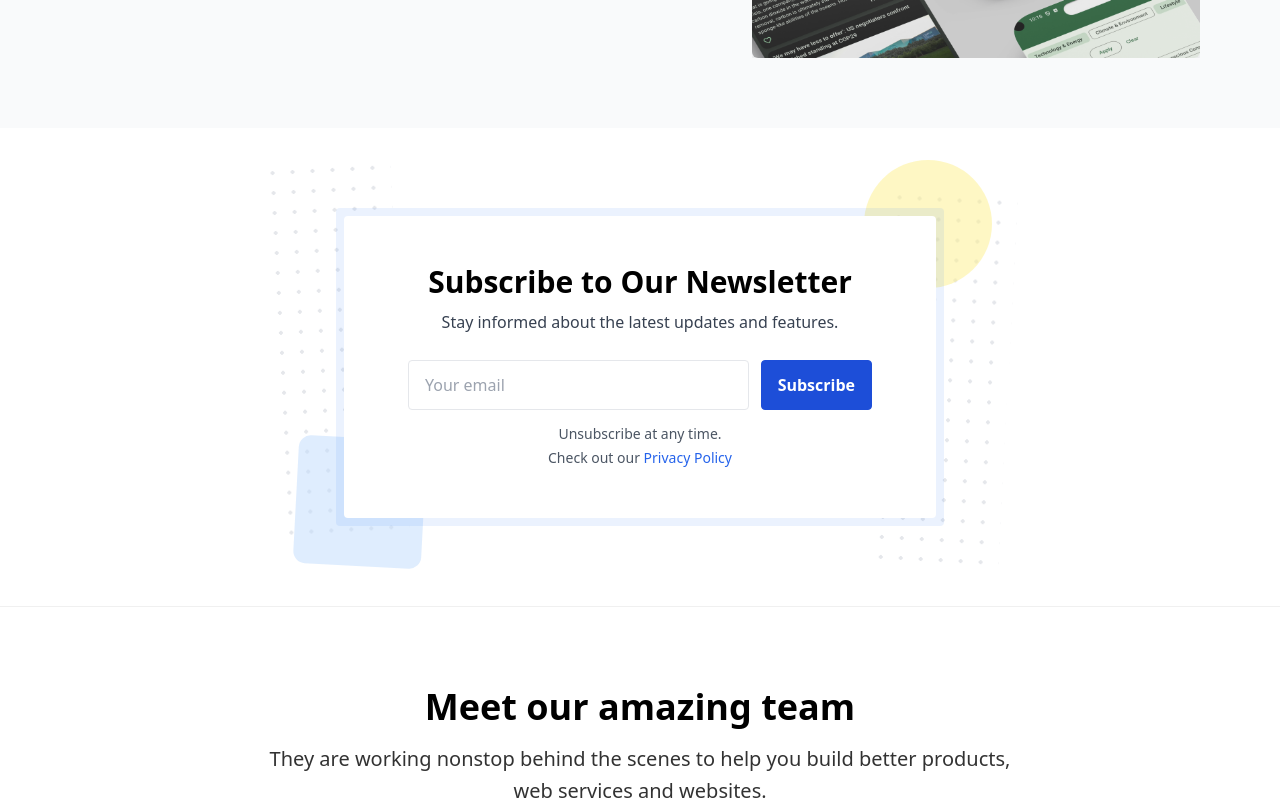
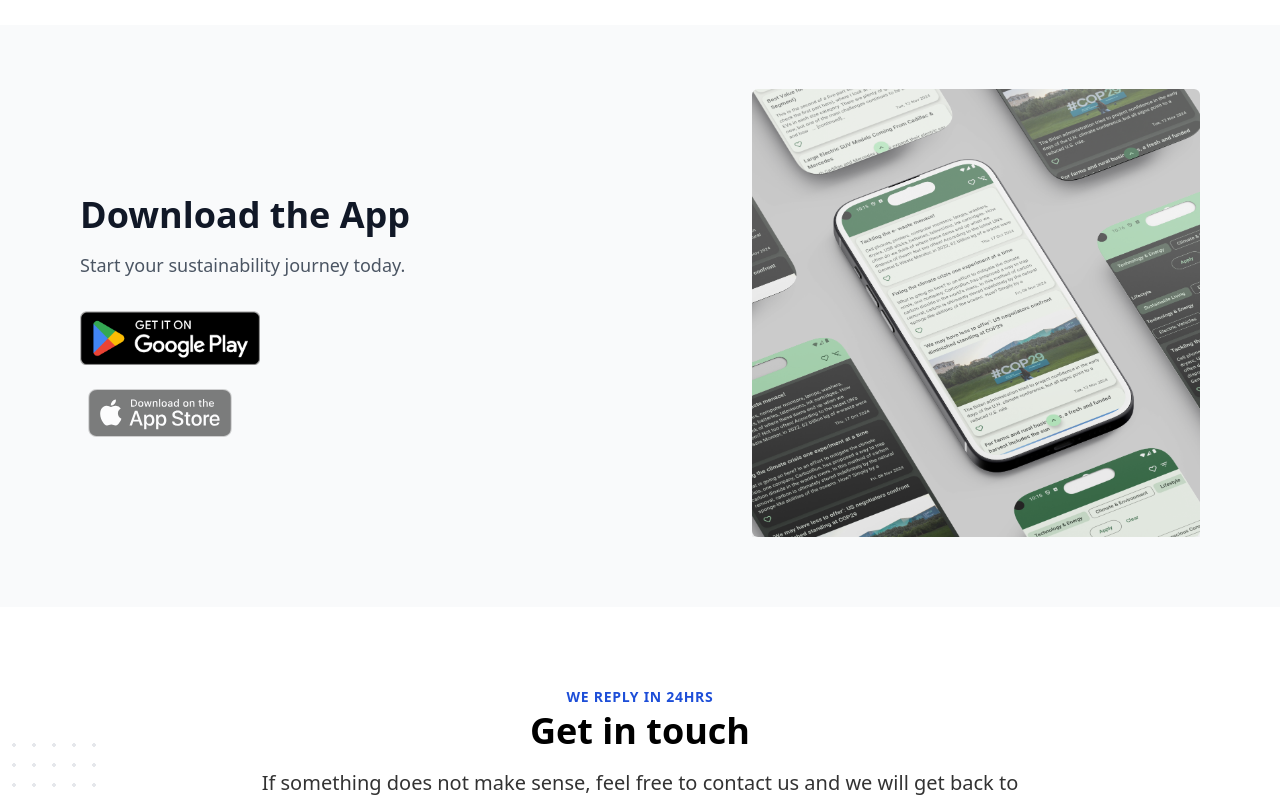
Before and after one commit to Act4Zero/LandingPage-GreenCompass, a Next.js app: page / in a window 1280 px wide. Shown: the part 5940-6740 px from the top of the page. Built offline with nearby package versions, Linux system fonts and the light colour scheme.

Commit message:
[Content] Hide team bios section

```diff
--- a/src/pages/index.js
+++ b/src/pages/index.js
@@ -23,8 +23,8 @@ function IndexPage(props) {
       <Meta />
       <Navbar bgColor="bg-white" />
       <HeroSection
-        title={t('hero.title')}
-        subtitle={t('hero.subtitle')}
+        title={t("hero.title")}
+        subtitle={t("hero.subtitle")}
         strapline=""
         size="lg"
         bgColor="bg-green-500"
@@ -33,16 +33,16 @@ function IndexPage(props) {
         textColor="text-white"
       />
       <ContentSection
-        title={t('content.title')}
-        paragraph1={t('content.paragraph1')}
-        paragraph2={t('content.paragraph2')}
-        paragraph3={t('content.paragraph3')}
-        paragraph4={t('content.paragraph4')}
+        title={t("content.title")}
+        paragraph1={t("content.paragraph1")}
+        paragraph2={t("content.paragraph2")}
+        paragraph3={t("content.paragraph3")}
+        paragraph4={t("content.paragraph4")}
       />
       <FeaturesSection
-        title={t('features.title')}
-        subtitle={t('features.subtitle')}
-        strapline={t('features.strapline')}
+        title={t("features.title")}
+        subtitle={t("features.subtitle")}
+        strapline={t("features.strapline")}
         size="md"
         bgColor="bg-white"
         bgImage=""
@@ -50,9 +50,9 @@ function IndexPage(props) {
         textColor=""
       />
       <CtaSection
-        title={t('cta.title')}
-        subtitle={t('cta.subtitle')}
-        ctaText={t('cta.button')}
+        title={t("cta.title")}
+        subtitle={t("cta.subtitle")}
+        ctaText={t("cta.button")}
         strapline=""
         size="lg"
         bgColor="bg-white"
@@ -61,10 +61,18 @@ function IndexPage(props) {
         textColor="text-white"
       />
       <ProjectTimeline />
+      <NewsletterSection
+        strapline=""
+        size="md"
+        bgColor="bg-white"
+        bgImage=""
+        bgImageOpacity={1}
+        textColor=""
+      />
       <FaqSection
-        title={t('faq.title')}
+        title={t("faq.title")}
         subtitle=""
-        strapline={t('faq.strapline')}
+        strapline={t("faq.strapline")}
         size="md"
         bgColor="bg-white"
         bgImage=""
@@ -74,27 +82,9 @@ function IndexPage(props) {
         supportUrl="https://zendesk.com"
       />
       <DownloadTheApp
-        title={t('download.title')}
-        subtitle={t('download.subtitle')}
-        iosTooltip={t('download.iosTooltip')}
-      />
-      <NewsletterSection
-        strapline=""
-        size="md"
-        bgColor="bg-white"
-        bgImage=""
-        bgImageOpacity={1}
-        textColor=""
-      />
-      <TeamBiosSection
-        title="Meet our amazing team"
-        subtitle="They are working nonstop behind the scenes to help you build better products, web services and websites."
-        strapline=""
-        size="md"
-        bgColor="bg-white"
-        bgImage=""
-        bgImageOpacity={1}
-        textColor=""
+        title={t("download.title")}
+        subtitle={t("download.subtitle")}
+        iosTooltip={t("download.iosTooltip")}
       />
       <ContactSection
         title="Get in touch"
```
